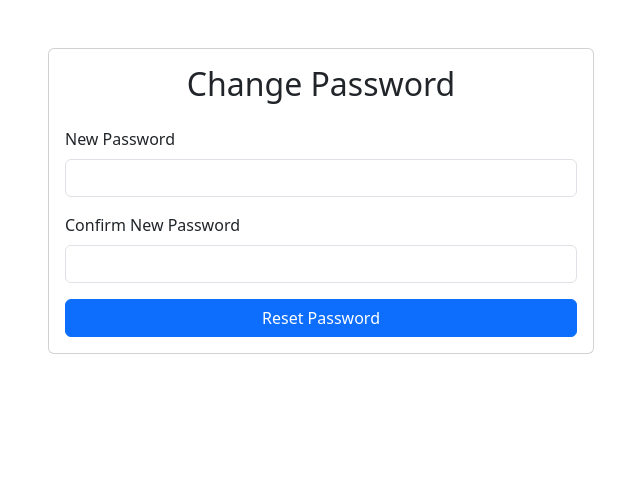
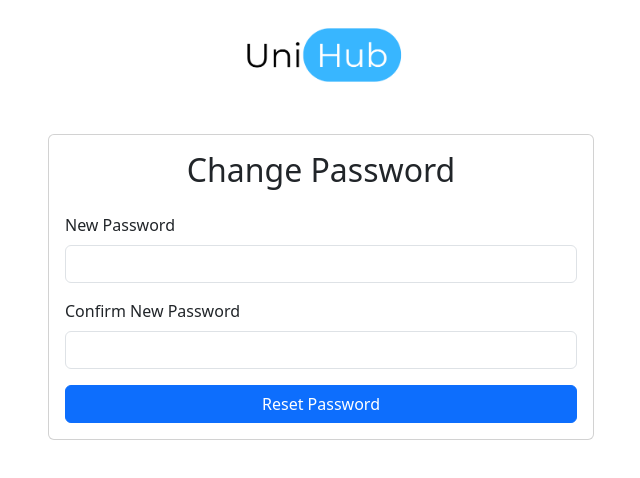
Before and after one commit to arthurmilner01/distributed-and-enterprise-software-development, a React (Vite) app in the folder frontend/: page /auth/password-reset-confirm in a window 1280 px wide. Shown: the top 478 px of the page, without its empty margins (319-959 px from the left). Built offline with nearby package versions, Linux system fonts and the light colour scheme; no server answers.

Commit message:
login style

```diff
--- a/frontend/src/App.jsx
+++ b/frontend/src/App.jsx
@@ -10,6 +10,7 @@ import RegisterPage from "./components/pages/RegisterPage";
 import AccountActivationPage from "./components/pages/AccountActivationPage";
 import PasswordResetPage from "./components/pages/PasswordResetPage";
 import PasswordResetConfirmPage from "./components/pages/PasswordResetConfirmPage";
+import UnauthLayout from "./components/layout/UnauthLayout";
 
 function App() {
   return (
@@ -18,11 +19,13 @@ function App() {
         <Routes>
           {/*Public Routes (No Layout)*/}
           <Route element={<PublicRoute />}>
-            <Route path="/login" element={<LoginPage />} />
-            <Route path="/register" element={<RegisterPage />} />
-            <Route path="/auth/activate" element={<AccountActivationPage />} />
-            <Route path="/auth/password-reset" element={<PasswordResetPage />} />
-            <Route path="/auth/password-reset-confirm" element={<PasswordResetConfirmPage />} />
+            <Route path="/" element={<UnauthLayout />}>
+                  <Route path="/login" element={<LoginPage />} />
+                  <Route path="/register" element={<RegisterPage />} />
+                  <Route path="/auth/activate" element={<AccountActivationPage />} />
+                  <Route path="/auth/password-reset" element={<PasswordResetPage />} />
+                  <Route path="/auth/password-reset-confirm" element={<PasswordResetConfirmPage />} />
+            </Route>
           </Route>
 
           {/*Private Routes (With MainLayout) */}
--- /dev/null
+++ b/frontend/src/components/layout/UnauthLayout.jsx
@@ -0,0 +1,15 @@
+import { Outlet } from "react-router-dom";
+import logo from "../../assets/images/logo.png"
+
+const MainLayout = () => {
+  return (
+    <>
+        <div className="d-flex justify-content-center my-4">
+            <img src={logo} alt="logo" className="img-fluid" style={{ width: "200px" }} />
+        </div>
+        <Outlet />
+    </>
+  );
+};
+
+export default MainLayout;
```
Also changed, not shown: frontend/src/assets/images/logo.png (added).
